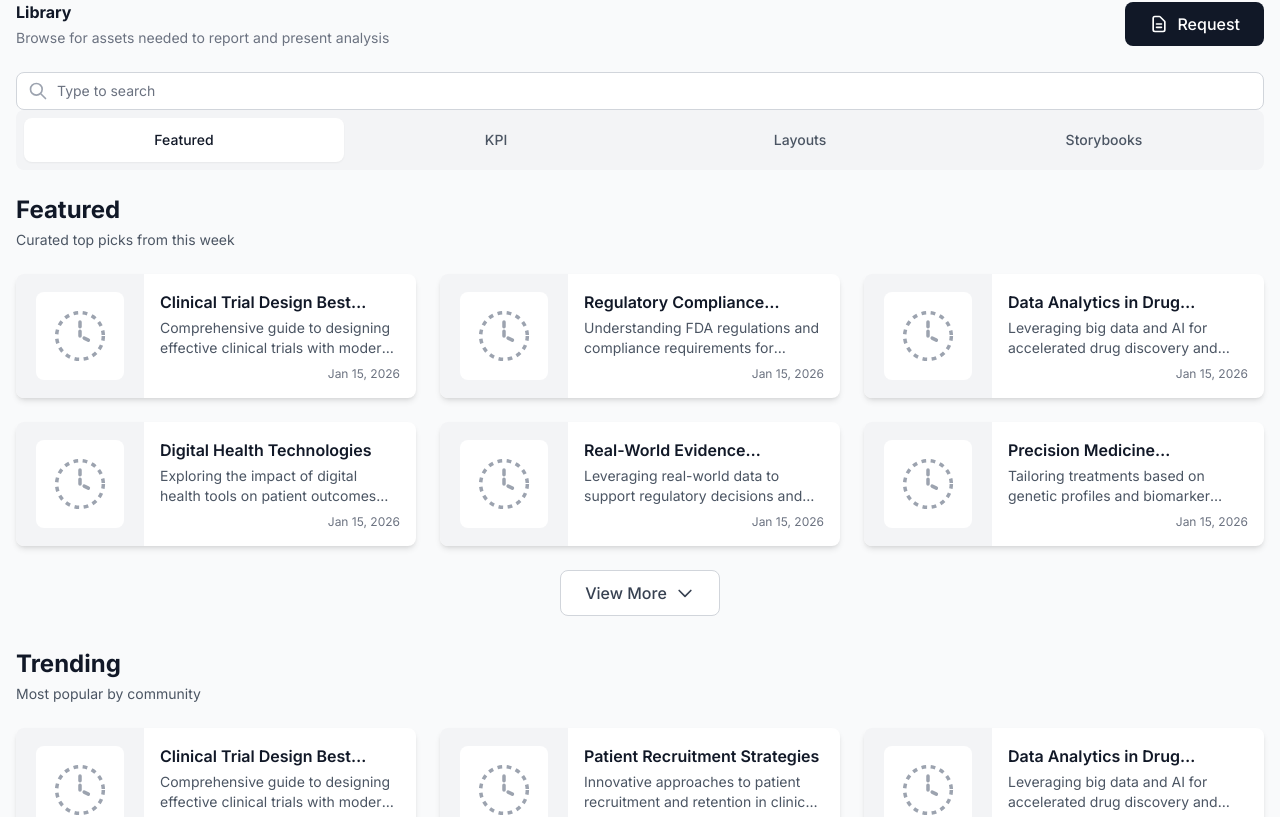
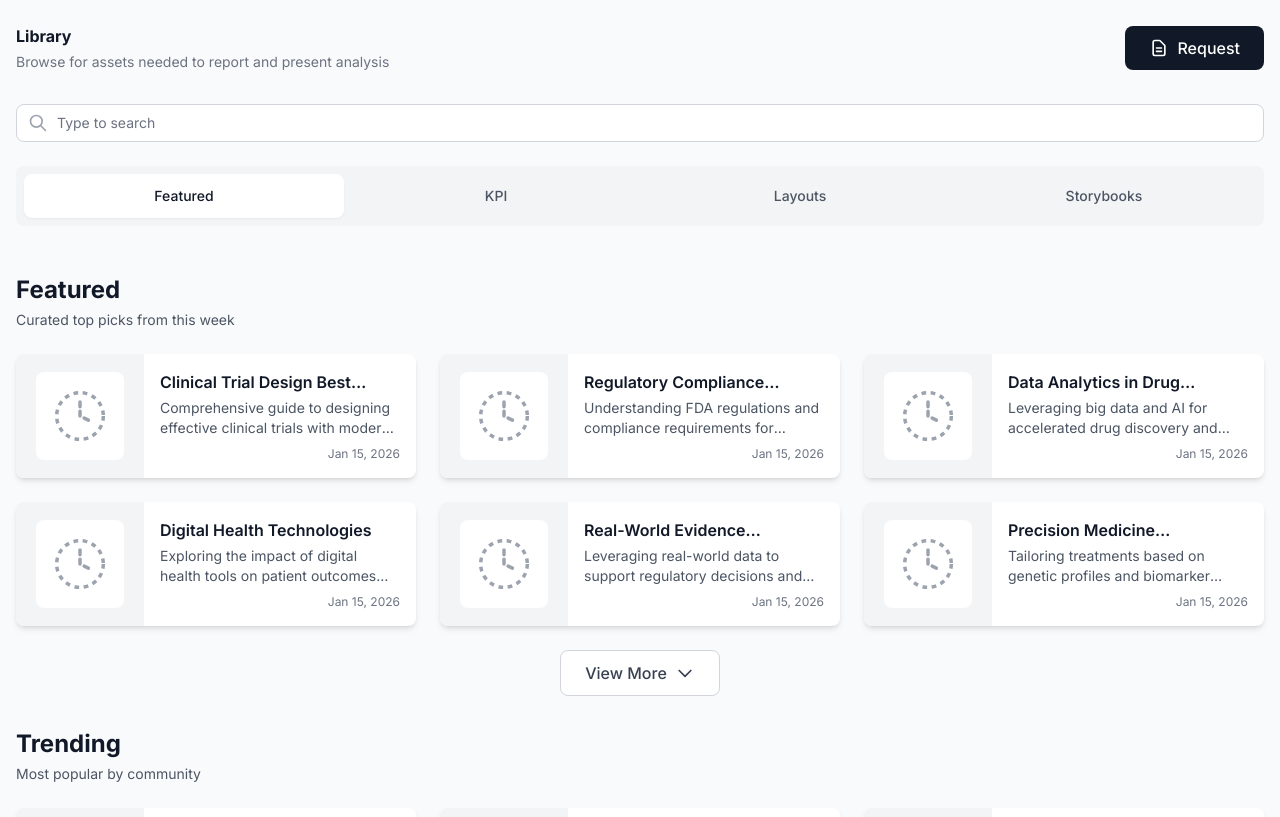
Before and after one commit to rajmaravanthe/abbvie, a Next.js app: page / in a window 1280 px wide. Shown: the top 817 px of the page. Built offline with nearby package versions, Linux system fonts and the light colour scheme.

Commit message:
Fix spacing: Add proper margins between header, search bar, and tabs

```diff
--- a/pages/index.tsx
+++ b/pages/index.tsx
@@ -76,8 +76,8 @@
       <div className='min-h-screen bg-gray-50'>
         {/* Header */}
         <header className='bg-gray-50 sticky top-0 z-10'>
-          <div className='max-w-7xl mx-auto px-4 sm:px-6 lg:px-8 py-4'>
-            <div className='flex items-center justify-between mb-6'>
+          <div className='max-w-7xl mx-auto px-4 sm:px-6 lg:px-8 py-6'>
+            <div className='flex items-center justify-between mb-8'>
               <div>
                 <h1 className='text-3xl font-bold text-gray-900'>Library</h1>
                 <p className='text-sm text-gray-500 mt-1'>
@@ -103,12 +103,12 @@
             </div>
 
             {/* Search Bar */}
-            <div className='mt-6 mb-4'>
+            <div className='mb-6'>
               <SearchBar placeholder='Type to search' />
             </div>
 
             {/* Tabs */}
-            <div className='mt-4'>
+            <div>
               <Tabs
                 tabs={tabs}
                 activeTab={activeTab}
@@ -119,7 +119,7 @@
         </header>
 
         {/* Main Content */}
-        <main className='max-w-7xl mx-auto px-4 sm:px-6 lg:px-8'>
+        <main className='max-w-7xl mx-auto px-4 sm:px-6 lg:px-8 pt-6'>
           {renderTabContent()}
         </main>
 
```
